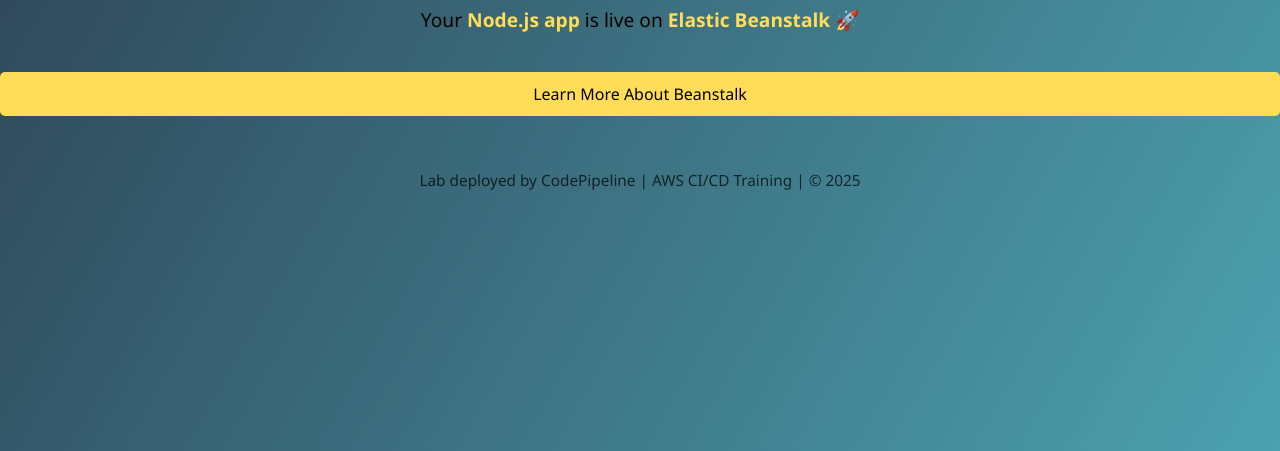
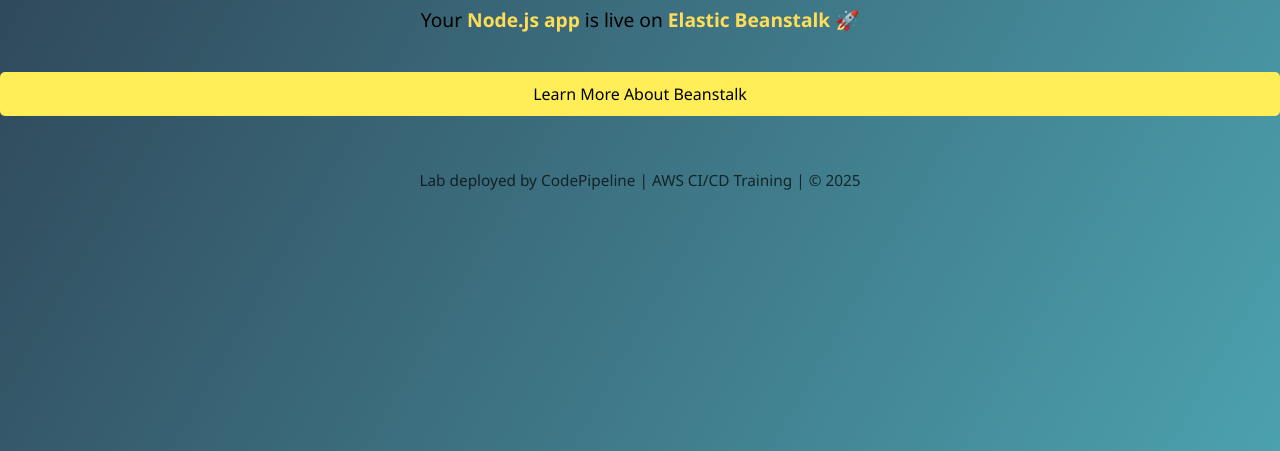
Before and after one commit to cg-prasad/blue-app, a website: page index.html in a window 1280 px wide. In both pictures the pointer is over the link "Learn More About Beanstalk". Shown: the part 349-800 px from the top of the page. Drawn offline with Linux system fonts and the light colour scheme.

Commit message:
Update index.html
hover button color change

```diff
--- a/index.html
+++ b/index.html
@@ -45,7 +45,7 @@
     }
 
     .btn:hover {
-      background: #ffdd58;
+      background: #ffee58;
       color: #000;
     }
 
```
